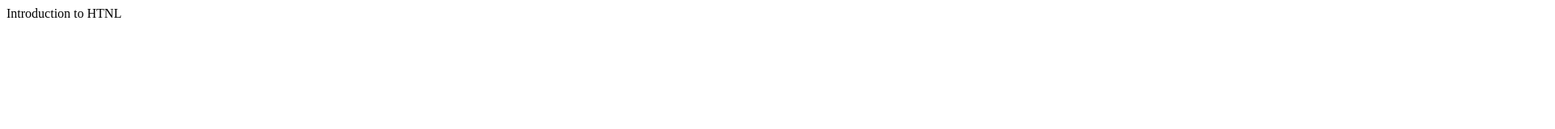
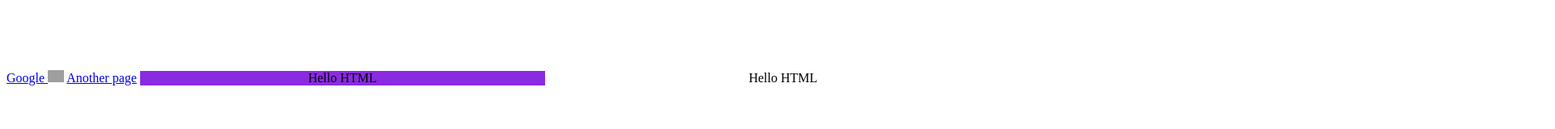
Before and after one commit to Java50Alona-Bobrysheva-Abramov/html-css-js-introduction, a plain HTML site: page index.html in a window 1280 px wide. Shown: the top 160 px of the page at 81% size, 1920 px wide, since content can reach past the window. Drawn offline with Linux system fonts and the light colour scheme; grey boxes are pictures that could not be loaded.

Commit message:
adds CW #3 box model prop

```diff
--- a/index.html
+++ b/index.html
@@ -7,6 +7,11 @@
     <title>Introduction</title>
 </head>
 <body>
-    Introduction to HTNL
+    <a href="http://www.google.com"> Google </a>
+    <img style= "width: 20px" src="https://cdn-icons-png.flaticon.com/512/2991/2991148.png">
+    <a href="index1.html">Another page</a>
+    <label style="text-align: center; display:inline-block; width: 500px; border: solid 5 px black; margin-top: 40px; background-color: blueviolet;" > Hello HTML</label>
+    <label style="text-align: center; display:inline-block; width: 500px; border: solid 5 px black; margin-top: 40px ;padding:40px;" > Hello HTML</label>
+    <label style="text-align: center; display:inline-block; width: 500px; border: solid 5 px black; margin-top: 40px ;padding:5000px;" > Hello HTML</label>
 </body>
 </html>
```
Also changed, not shown: index1.html (added, +13 -0 lines).
